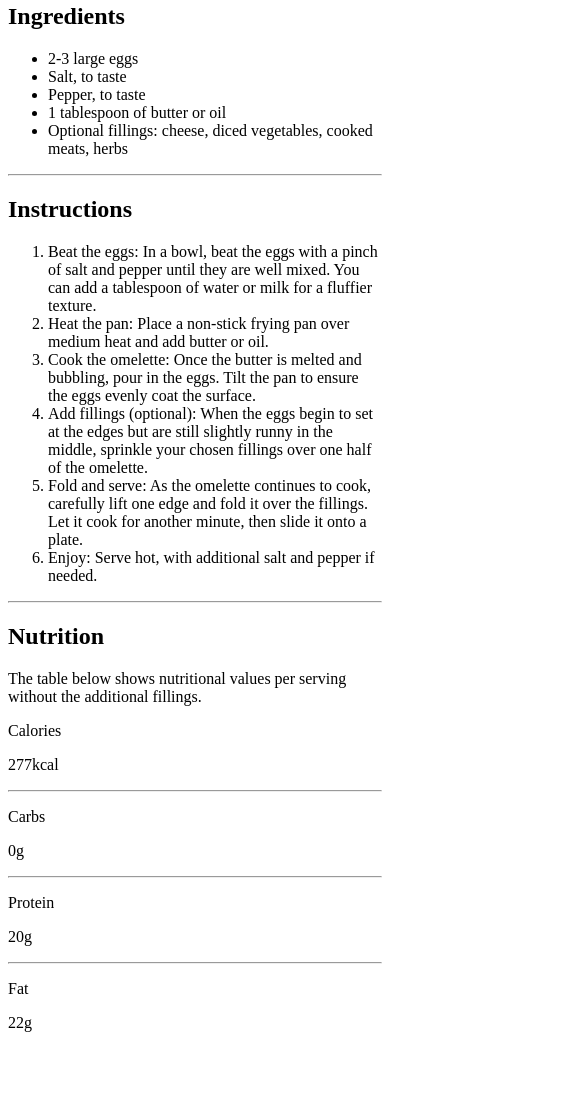
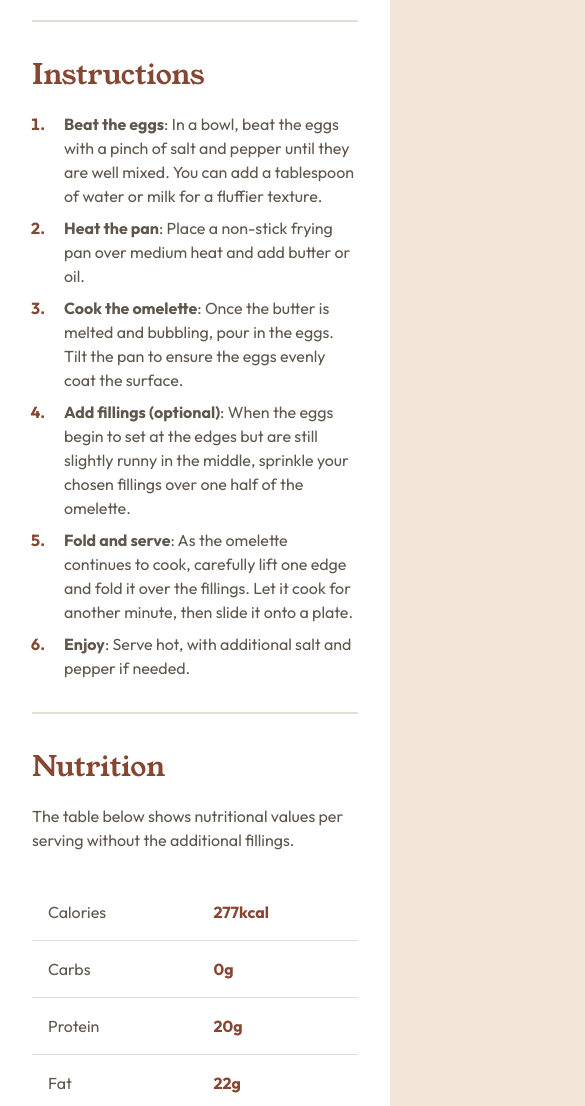
Before and after one commit to sannasinne/recipe-page, a plain HTML site: page index.html in a window 390 px wide. Shown: the part 894-2000 px from the top of the page, 585 px wide, since content can reach past the window. Before the commit the page ends 1942 px from the top, so only its background shows below. Drawn offline with Linux system fonts and the light colour scheme.

Commit message:
Mobile styles added

```diff
--- /dev/null
+++ b/css/style.css
@@ -0,0 +1,185 @@
+:root {
+  --clr-nutmeg: hsl(14, 45%, 36%);
+  --clr-dark-raspberry: hsl(332, 51%, 32%);
+  --clr-white: hsl(0, 0%, 100%);
+  --clr-rose-white: hsl(330, 100%, 98%);
+  --clr-eggshell: hsl(30, 54%, 90%);
+  --clr-white-coffee: hsl(30, 18%, 87%);
+  --clr-wenge-brown: hsl(30, 10%, 34%);
+  --clr-dark-charcoal: hsl(24, 5%, 18%);
+
+  --ff-accent: "Young Serif", serif;
+  --ff-base: "Outfit", sans-serif;
+
+  --fw-regular: 400;
+  --fw-semi-bold: 600;
+  --fw-bold: 700;
+}
+
+/*
+  1. Use a more-intuitive box-sizing model.
+*/
+*, *::before, *::after {
+  box-sizing: border-box;
+}
+
+/*
+  2. Remove default margin
+*/
+* {
+  margin: 0;
+}
+
+/*
+  3. Allow percentage-based heights in the application
+*/
+html, body {
+  height: 100%;
+}
+
+/*
+  Typographic tweaks!
+  4. Add accessible line-height
+  5. Improve text rendering
+*/
+body {
+  line-height: 1.5;
+  -webkit-font-smoothing: antialiased;
+}
+
+/*
+  6. Improve media defaults
+*/
+img, picture, video, canvas, svg {
+  display: block;
+  max-width: 100%;
+}
+
+/*
+  7. Remove built-in form typography styles
+*/
+input, button, textarea, select {
+  font: inherit;
+}
+
+/*
+  8. Avoid text overflows
+*/
+p, h1, h2, h3, h4, h5, h6 {
+  overflow-wrap: break-word;
+}
+
+body {
+  font-family: var(--ff-base);
+  font-weight: var(--fw-regular);
+  font-size: 1rem;
+  color: var(--clr-wenge-brown);
+  background-color: var(--clr-eggshell);
+}
+
+h1, h2 {
+  font-family: var(--ff-accent);
+  font-weight: var(--fw-regular);
+}
+
+h1 {
+  font-size: 2.25rem;
+  color: var(--clr-dark-charcoal);
+  line-height: 1.1;
+  margin-bottom: 1rem;
+}
+
+h2 {
+  font-size: 1.75rem;
+  color: var(--clr-nutmeg);
+  margin-bottom: 1rem;
+}
+
+h3 {
+  font-size: 1.25rem;
+  font-weight: var(--fw-semi-bold);
+  color: var(--clr-dark-raspberry);
+  margin-bottom: 1rem;
+}
+
+ul,
+ol {
+  padding-left: 1rem;
+}
+
+ul li,
+ol li {
+  margin-bottom: 8px;
+}
+
+li {
+  padding-left: 1rem;
+}
+
+ul li:last-of-type {
+  margin-bottom: 0;
+}
+
+span {
+  font-weight: var(--fw-bold);
+}
+
+hr {
+  margin-top: 2rem;
+  margin-bottom: 2rem;
+  border: 1px solid var(--clr-white-coffee);
+}
+
+.recipe {
+  background-color: var(--clr-white);
+}
+
+.recipe-info {
+  padding: 2rem;
+}
+
+.recipe__preparation-time {
+  background-color: var(--clr-rose-white);
+  padding: 1.5rem;
+  border-radius: 12px;
+  margin-top: 2rem;
+  margin-bottom: 2rem;
+}
+
+.recipe__preparation-time li::marker {
+  color: var(--clr-dark-raspberry);
+}
+
+.recipe__ingredients li::marker {
+  color: var(--clr-nutmeg)
+}
+
+.recipe__instructions li::marker {
+  color: var(--clr-nutmeg);
+  font-weight: var(--fw-bold);
+}
+
+table {
+  margin-top: 2rem;
+  border-collapse: collapse;
+  border: none;
+  width: 100%;
+}
+
+table span {
+  color: var(--clr-nutmeg);
+}
+
+tr {
+  border-top: 1px solid var(--clr-white-coffee);
+  padding-top: rem;
+}
+
+tr:first-child {
+  border-top: none;
+}
+
+td {
+  border: none;
+  padding: 1rem;
+}
--- a/index.html
+++ b/index.html
@@ -4,6 +4,15 @@
   <meta charset="UTF-8">
   <meta name="viewport" content="width=device-width, initial-scale=1.0"> <!-- displays site properly based on user's device -->
 
+  <link rel="preconnect" href="https://fonts.googleapis.com">
+  <link rel="preconnect" href="https://fonts.gstatic.com" crossorigin>
+  <link href="https://fonts.googleapis.com/css2?family=Young+Serif&display=swap" rel="stylesheet">
+
+  <link rel="preconnect" href="https://fonts.googleapis.com">
+  <link rel="preconnect" href="https://fonts.gstatic.com" crossorigin>
+  <link href="https://fonts.googleapis.com/css2?family=Outfit:wght@100..900&family=Young+Serif&display=swap" rel="stylesheet">
+
+  <link rel="stylesheet" href="./css/style.css" class="css">
   <link rel="icon" type="image/png" sizes="32x32" href="./assets/images/favicon-32x32.png">
 
   <title>Frontend Mentor | Recipe page</title>
@@ -16,7 +25,8 @@
         <img src="./assets/images/image-omelette.jpeg" alt="Omelette">
       </div>
 
-      <div class="recipe__info">
+      <div class="recipe-info">
+        <div class="recipe__info-text">
           <h1>Simple Omelette Recipe</h1>
           <p>An easy and quick dish, perfect for any meal. This classic omelette combines beaten eggs cooked
             to perfection, optionally filled with your choice of cheese, vegetables, or meats.</p>
@@ -25,7 +35,7 @@
         <div class="recipe__preparation-time">
           <h3>Preparation time</h3>
           <ul>
-          <li> <span>Total</span>: Approximately 10 minutes</li>
+            <li><span>Total</span>: Approximately 10 minutes</li>
             <li><span>Preparation</span>: 5 minutes</li>
             <li><span>Cooking</span>: 5 minutes</li>
           </ul>
@@ -65,28 +75,28 @@
         <div class="recipe__nutrition">
           <h2>Nutrition</h2>
           <p>The table below shows nutritional values per serving without the additional fillings.</p>
-        <div class="recipe__nutrition-table">
-          <div class="item">
-            <p>Calories</p>
-            <p class="amount">277kcal</p>
-          </div>
-          <hr>
-          <div class="item">
-            <p>Carbs</p>
-            <p class="amount">0g</p>
-          </div>
-          <hr>
-          <div class="item">
-            <p>Protein</p>
-            <p class="amount">20g</p>
-          </div>
-          <hr>
-          <div class="item">
-            <p>Fat</p>
-            <p class="amount">22g</p>
+
+          <table class="recipe__nutrition-table">
+            <tr>
+              <td>Calories</td>
+              <td><span>277kcal</span></td>
+            </tr>
+            <tr>
+              <td>Carbs</td>
+              <td><span>0g</span></td>
+            </tr>
+            <tr>
+              <td>Protein</td>
+              <td><span>20g</span></td>
+            </tr>
+            <tr>
+              <td>Fat</td>
+              <td><span>22g</span></td>
+            </tr>
+          </table>
         </div>
       </div>
-      </div>
+
 
     </div>
   </main>
```
Lines whose indentation alone changed are shown as unchanged.
